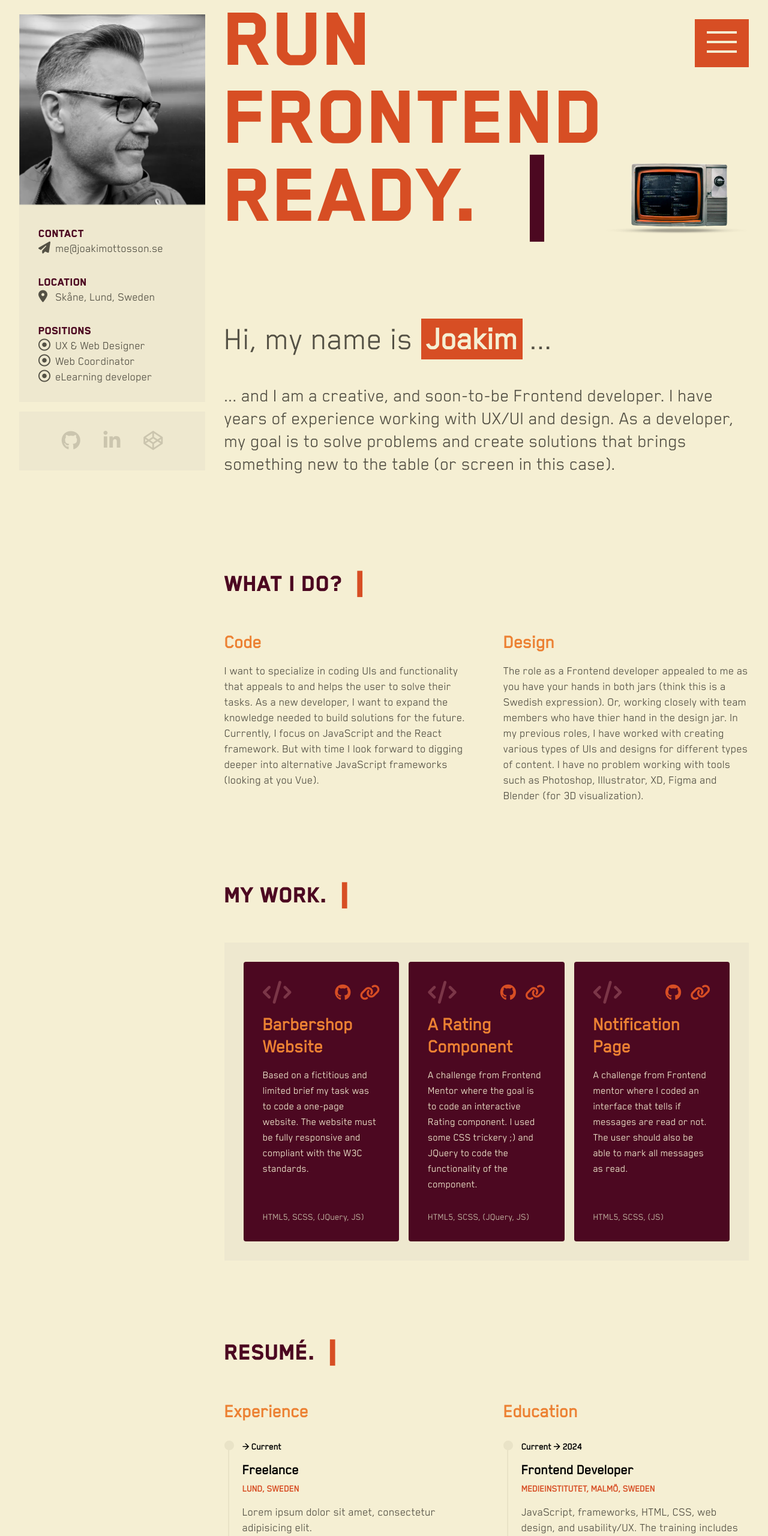
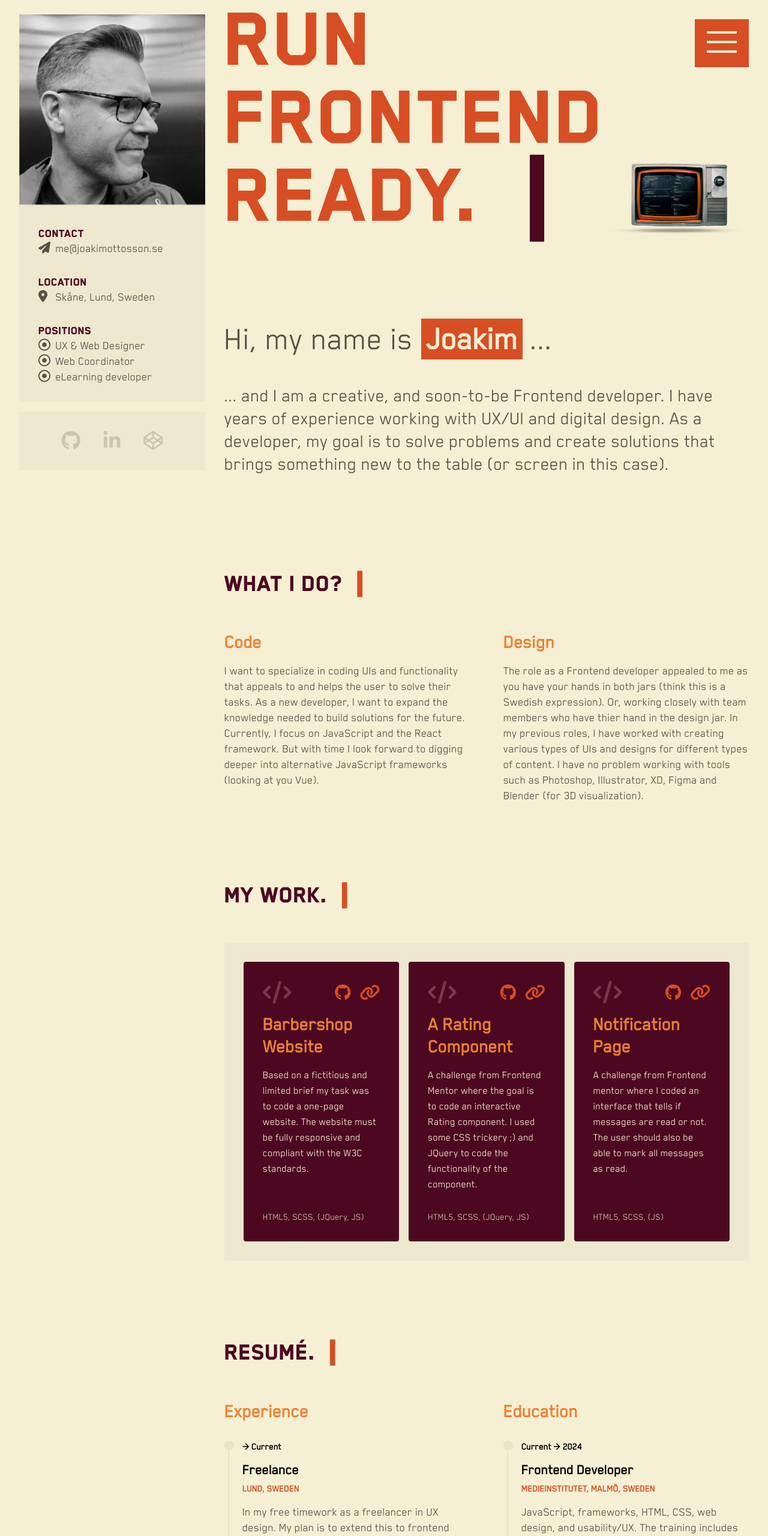
Before and after one commit to devjoppe/mi-cv, a plain HTML site: page index.html in a window 1280 px wide. Shown: the top 2560 px of the page at 60% size. Drawn offline with Linux system fonts and the light colour scheme.

Commit message:
Some updates in index.html

```diff
--- a/index.html
+++ b/index.html
@@ -8,8 +8,9 @@
   <meta name="viewport" content="width=device-width, initial-scale=1">
   <meta name="Author" content="Something?">
 
-  <meta property="og:title" content=""> <!-- Create some content for the OG-tags -->
-  <meta property="og:type" content="">
+  <meta property="og:title" content="Joakim Ottosson, Frontend developer">
+  <meta property="og:description" content="A creative, and soon-to-be Frontend developer, with years of experience working with UX/UI and digital design"> <!-- Create some content for the OG-tags -->
+  <meta property="og:type" content="Website">
   <meta property="og:url" content="">
   <meta property="og:image" content="">
 
@@ -161,7 +162,7 @@
           </div>
           <div class="header--message">
             <p class="message">Hi, my name is <span>Joakim</span> ...</p>
-            <p>... and I am a creative, and soon-to-be Frontend developer. I have years of experience working with UX/UI and design. As a developer, my goal is to solve problems and create solutions that brings something new to the table (or screen in this case).</p>
+            <p>... and I am a creative, and soon-to-be Frontend developer. I have years of experience working with UX/UI and digital design. As a developer, my goal is to solve problems and create solutions that brings something new to the table (or screen in this case).</p>
           </div>
         </header>
         <!-- End: Header -->
@@ -280,7 +281,7 @@
                       <div class="description">
                         <span class="jobtitle">Freelance</span>
                         <span class="location">Lund, Sweden</span>
-                        <p>Lorem ipsum dolor sit amet, consectetur adipisicing elit.</p>
+                        <p>In my free timework as a freelancer in UX design. My plan is to extend this to frontend development ;)</p>
                       </div>
                       <div class="year">2022, January</div>
                     </div>
```
